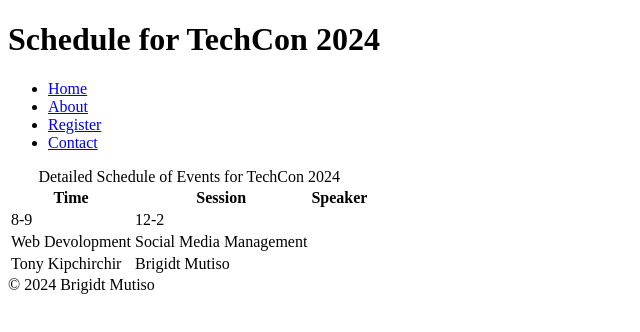
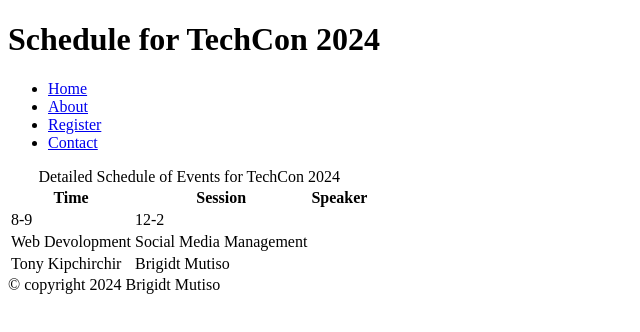
Before and after one commit to BWangui/TechCon_HTML, a plain HTML site: page techcon_website/schedule.html in a window 1280 px wide. Shown: the full height of the page, 0-640 px from the left. Drawn offline with Linux system fonts and the light colour scheme.

Commit message:
edit 0.5

```diff
--- a/techcon_website/schedule.html
+++ b/techcon_website/schedule.html
@@ -43,7 +43,7 @@
             </table>
         </main>
         <footer>
-            &copy; 2024 Brigidt Mutiso
+            &copy; copyright 2024 Brigidt Mutiso
         </footer>
     </body>
 </html>
```
